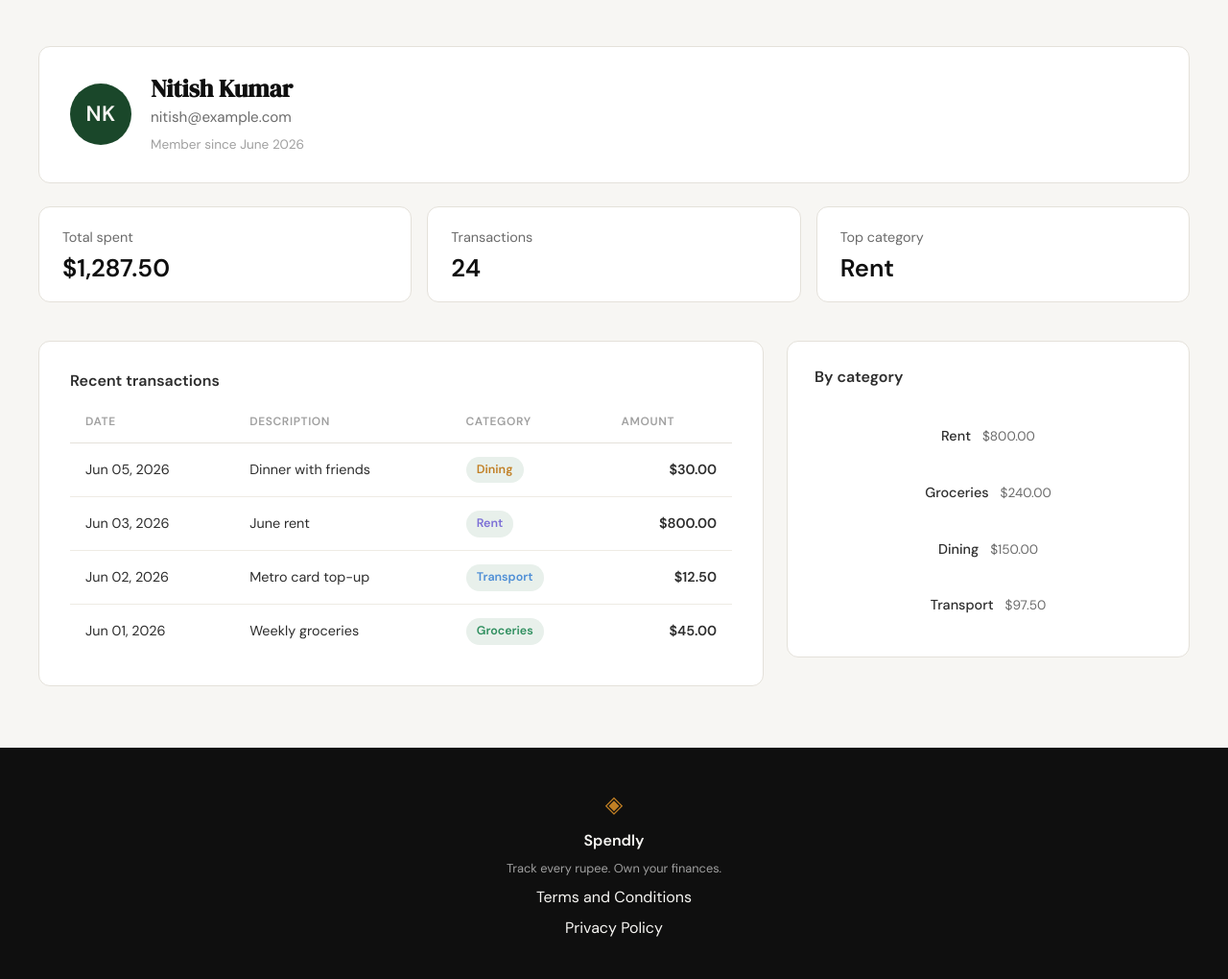
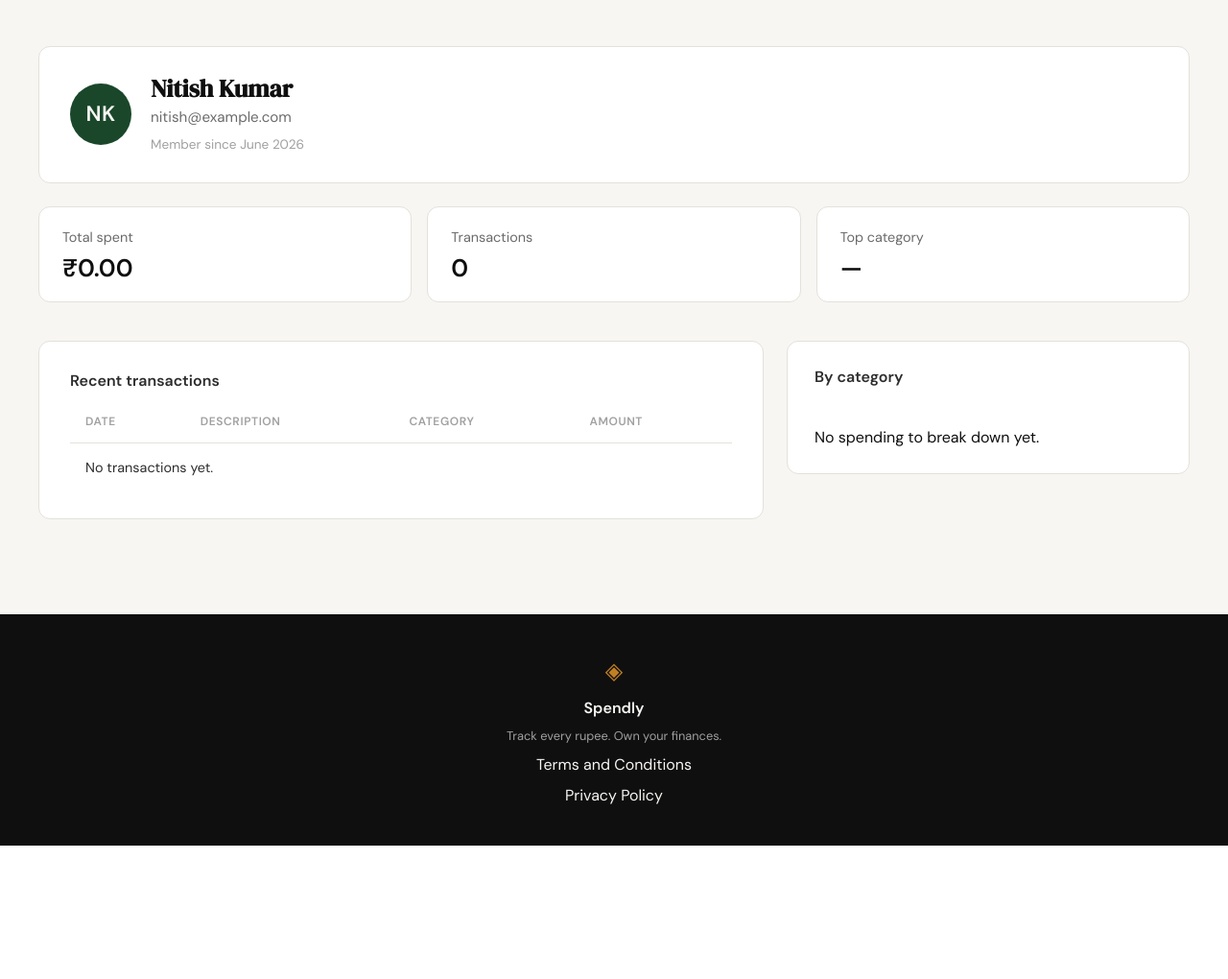
Before and after one commit to anandvalaicha/Spendly, a Flask app: page /profile in a window 1280 px wide. Shown: the part 61-1081 px from the top of the page at 96% size. After the commit the page ends 942 px from the top, so only its background shows below. Run offline with Flask 3, Linux system fonts and the light colour scheme; a user stored in the database is signed in; data comes from the database, SQL or seed files in the repository.

Commit message:
Scaffold profile backend: queries.py stubs, profile() regions, Demo User seed, ₹ template
Co-Authored-By: Claude Opus 4.8 <noreply@anthropic.com>

```diff
--- a/app.py
+++ b/app.py
@@ -1,4 +1,5 @@
 import os
+import re
 import sqlite3
 from datetime import datetime
 
@@ -6,6 +7,12 @@ from flask import Flask, redirect, render_template, request, session, url_for
 from werkzeug.security import check_password_hash, generate_password_hash
 
 from database.db import get_db, init_app, init_db
+from database.queries import (
+    get_category_breakdown,
+    get_recent_transactions,
+    get_summary_stats,
+    get_user_by_id,
+)
 
 app = Flask(__name__)
 app.secret_key = os.environ.get("SECRET_KEY", "dev-secret-change-me")
@@ -23,6 +30,21 @@ def inject_current_user():
     else:
         current_user = None
     return {"current_user": current_user}
+
+
+# ------------------------------------------------------------------ #
+# Helpers                                                             #
+# ------------------------------------------------------------------ #
+
+def slugify(name):
+    """Lowercase, hyphenated, alphanumeric slug for category CSS classes.
+
+    Drives the ``tx-badge--<slug>`` / ``cat-fill--<slug>`` classes. Categories
+    without a matching class (anything beyond rent/groceries/dining/transport)
+    simply fall back to the default badge/bar styling.
+    """
+    slug = re.sub(r"[^a-z0-9]+", "-", (name or "").lower())
+    return slug.strip("-")
 
 
 # ------------------------------------------------------------------ #
@@ -122,59 +144,44 @@ def profile():
     if not session.get("user_id"):
         return redirect(url_for("login"))
 
-    db = get_db()
-    row = db.execute(
-        "SELECT name, email, created_at FROM users WHERE id = ?",
-        (session["user_id"],),
-    ).fetchone()
+    user_id = session["user_id"]
 
+    # --- user info ---
+    record = get_user_by_id(user_id)
     # Stale session pointing at a deleted user — sign them out cleanly.
-    if row is None:
+    if record is None:
         session.clear()
         return redirect(url_for("login"))
 
-    name = row["name"]
+    name = record["name"]
     parts = name.split()
     if len(parts) >= 2:
         initials = (parts[0][0] + parts[-1][0]).upper()
     else:
         initials = name[:2].upper()
 
-    member_since = row["created_at"] or ""
-    try:
-        member_since = datetime.strptime(
-            member_since[:19], "%Y-%m-%d %H:%M:%S"
-        ).strftime("%B %Y")
-    except ValueError:
-        pass
-
     user = {
         "name": name,
-        "email": row["email"],
+        "email": record["email"],
         "initials": initials,
-        "member_since": member_since,
+        "member_since": record["member_since"],
     }
-    summary = {
-        "total_spent": "1,287.50",
-        "transaction_count": 24,
-        "top_category": "Rent",
-    }
-    transactions = [
-        {"date": "Jun 05, 2026", "description": "Dinner with friends",
-         "category": "Dining", "amount": "30.00", "slug": "dining"},
-        {"date": "Jun 03, 2026", "description": "June rent",
-         "category": "Rent", "amount": "800.00", "slug": "rent"},
-        {"date": "Jun 02, 2026", "description": "Metro card top-up",
-         "category": "Transport", "amount": "12.50", "slug": "transport"},
-        {"date": "Jun 01, 2026", "description": "Weekly groceries",
-         "category": "Groceries", "amount": "45.00", "slug": "groceries"},
-    ]
-    categories = [
-        {"name": "Rent", "amount": "800.00", "percent": 62, "slug": "rent"},
-        {"name": "Groceries", "amount": "240.00", "percent": 19, "slug": "groceries"},
-        {"name": "Dining", "amount": "150.00", "percent": 12, "slug": "dining"},
-        {"name": "Transport", "amount": "97.50", "percent": 7, "slug": "transport"},
-    ]
+
+    # --- transactions ---
+    # Subagent 1 fills this region: build `transactions` (list of dicts with
+    # date/description/category/amount/slug) from get_recent_transactions(user_id).
+    transactions = []
+
+    # --- summary ---
+    # Subagent 2 fills this region: build `summary` (total_spent/transaction_count/
+    # top_category, total_spent formatted for display) from get_summary_stats(user_id).
+    summary = {"total_spent": "0.00", "transaction_count": 0, "top_category": "—"}
+
+    # --- categories ---
+    # Subagent 3 fills this region: build `categories` (list of dicts with
+    # name/amount/percent/slug) from get_category_breakdown(user_id).
+    categories = []
+
     return render_template(
         "profile.html",
         user=user, summary=summary,
--- a/database/db.py
+++ b/database/db.py
@@ -94,19 +94,22 @@ def init_db():
 
 SEED_USERS = [
     # (name, email, plaintext password)
-    ("Nitish Kumar", "nitish@example.com", "demo1234"),
-    ("Anita Sharma", "anita@example.com", "demo1234"),
+    ("Demo User", "demo@spendly.com", "demo123"),
 ]
 
 # Expenses keyed by the owner's email so seeding stays readable.
+# Eight expenses across seven categories totalling 346.24, with "Bills" as the
+# single highest-spend category.
 # (email, amount, category, description, date)
 SEED_EXPENSES = [
-    ("nitish@example.com", 45.00, "Groceries", "Weekly groceries", "2026-06-01"),
-    ("nitish@example.com", 12.50, "Transport", "Metro card top-up", "2026-06-02"),
-    ("nitish@example.com", 800.00, "Rent", "June rent", "2026-06-03"),
-    ("nitish@example.com", 30.00, "Dining", "Dinner with friends", "2026-06-05"),
-    ("anita@example.com", 60.00, "Groceries", "Supermarket run", "2026-06-04"),
-    ("anita@example.com", 22.00, "Entertainment", "Movie tickets", "2026-06-06"),
+    ("demo@spendly.com", 89.99, "Bills", "Electricity bill", "2026-06-20"),
+    ("demo@spendly.com", 45.00, "Groceries", "Weekly groceries", "2026-06-18"),
+    ("demo@spendly.com", 18.75, "Groceries", "Corner store", "2026-06-10"),
+    ("demo@spendly.com", 52.40, "Dining", "Dinner out", "2026-06-15"),
+    ("demo@spendly.com", 30.10, "Transport", "Cab fares", "2026-06-12"),
+    ("demo@spendly.com", 27.00, "Entertainment", "Movie tickets", "2026-06-08"),
+    ("demo@spendly.com", 41.00, "Health", "Pharmacy", "2026-06-05"),
+    ("demo@spendly.com", 42.00, "Shopping", "New headphones", "2026-06-02"),
 ]
 
 
--- /dev/null
+++ b/database/queries.py
@@ -0,0 +1,80 @@
+"""Pure query helpers for Spendly — Step 5 (Backend Connection).
+
+Each helper reads the SQLite database via ``get_db()`` and returns plain Python
+data structures (no Flask request/response objects). Display formatting — money
+strings, dates, CSS slugs — is the caller's job (see ``profile()`` in ``app.py``).
+
+All queries are parameterised and scoped to a single ``user_id`` so one user can
+never read another's expenses.
+
+Note on connections: ``get_db()`` caches one connection on Flask's ``g`` for the
+whole request, and several of these helpers run within a single ``/profile``
+request, so they must NOT close that shared connection — the ``close_db``
+teardown registered by ``init_app()`` handles it.
+"""
+
+from datetime import datetime
+
+from database.db import get_db
+
+
+def get_user_by_id(user_id):
+    """Return ``{name, email, member_since}`` for a user, or ``None``.
+
+    ``member_since`` is derived from ``users.created_at`` and formatted as
+    ``"Month YYYY"`` (e.g. "June 2026"), falling back to the raw value if it
+    cannot be parsed.
+    """
+    db = get_db()
+    row = db.execute(
+        "SELECT name, email, created_at FROM users WHERE id = ?",
+        (user_id,),
+    ).fetchone()
+
+    if row is None:
+        return None
+
+    member_since = row["created_at"] or ""
+    try:
+        member_since = datetime.strptime(
+            member_since[:19], "%Y-%m-%d %H:%M:%S"
+        ).strftime("%B %Y")
+    except ValueError:
+        pass
+
+    return {
+        "name": row["name"],
+        "email": row["email"],
+        "member_since": member_since,
+    }
+
+
+def get_summary_stats(user_id):
+    """Return ``{total_spent, transaction_count, top_category}`` for a user.
+
+    A user with no expenses returns zeros and ``top_category`` ``"—"``.
+    ``total_spent`` is numeric; the caller formats it for display.
+    """
+    # --- IMPLEMENTED BY SUBAGENT 2 (summary stats) ---
+    raise NotImplementedError
+
+
+def get_recent_transactions(user_id, limit=10):
+    """Return up to ``limit`` of the user's expenses, newest first.
+
+    Each item is ``{date, description, category, amount}`` with the raw ``date``
+    string and numeric ``amount``. A user with no expenses returns ``[]``.
+    """
+    # --- IMPLEMENTED BY SUBAGENT 1 (transaction history) ---
+    raise NotImplementedError
+
+
+def get_category_breakdown(user_id):
+    """Return the user's per-category spend as a list of ``{name, amount, pct}``.
+
+    Ordered by ``amount`` descending. ``pct`` is an integer percentage of the
+    grand total; the largest category absorbs any rounding remainder so the
+    percentages sum to exactly 100. A user with no expenses returns ``[]``.
+    """
+    # --- IMPLEMENTED BY SUBAGENT 3 (category breakdown) ---
+    raise NotImplementedError
--- a/templates/profile.html
+++ b/templates/profile.html
@@ -21,7 +21,7 @@
         <div class="stat-row">
             <div class="stat-card">
                 <span class="stat-label">Total spent</span>
-                <span class="stat-value">${{ summary.total_spent }}</span>
+                <span class="stat-value">₹{{ summary.total_spent }}</span>
             </div>
             <div class="stat-card">
                 <span class="stat-label">Transactions</span>
@@ -57,7 +57,11 @@
                                 <td>
                                     <span class="tx-badge tx-badge--{{ tx.slug }}">{{ tx.category }}</span>
                                 </td>
-                                <td class="tx-amount">${{ tx.amount }}</td>
+                                <td class="tx-amount">₹{{ tx.amount }}</td>
+                            </tr>
+                            {% else %}
+                            <tr>
+                                <td colspan="4" class="tx-empty">No transactions yet.</td>
                             </tr>
                             {% endfor %}
                         </tbody>
@@ -72,12 +76,14 @@
                 <div class="bar-row">
                     <div class="cat-label">
                         <span class="cat-name">{{ cat.name }}</span>
-                        <span class="cat-amount">${{ cat.amount }}</span>
+                        <span class="cat-amount">₹{{ cat.amount }}</span>
                     </div>
                     <div class="bar-track">
                         <div class="bar-fill cat-fill--{{ cat.slug }}" style="width: {{ cat.percent }}%"></div>
                     </div>
                 </div>
+                {% else %}
+                <p class="cat-empty">No spending to break down yet.</p>
                 {% endfor %}
             </div>
 
```
Also changed, not shown: .claude/specs/05-profile-backend-routes.md (added).
